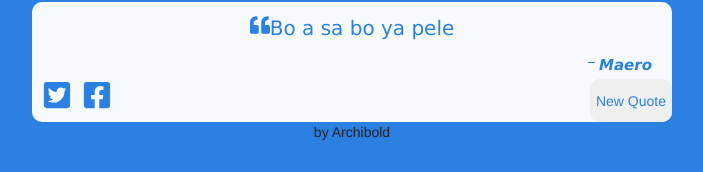
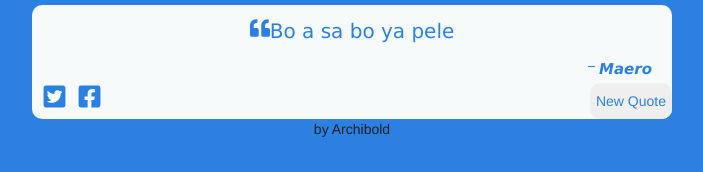
Before and after one commit to ArchieOmatla/randq, a React (Create React App) app: page / in a window 1280 px wide. Shown: the part 328-500 px from the top of the page, without its empty margins (288-991 px from the left). Built offline with nearby package versions, Linux system fonts and the light colour scheme.

Commit message:
quote update

```diff
--- a/src/App.js
+++ b/src/App.js
@@ -5,16 +5,20 @@ import { FaQuoteLeft, FaTwitterSquare, FaFacebookSquare } from "react-icons/fa";
 import { BsDash } from "react-icons/bs";
 
 const QUOTES = [
-  { quote: "Stop crying", author: "Archibold" },
+  { quote: "The door is closed not locked", author: "Hili" },
   {
     quote:
       "Imagine being impressed by a bottle of hennessey with no hennessey inside",
     author: "Maero",
   },
-  { quote: "Cry later when I am not around", author: "Mr.Thula" },
+  { quote: "Peba ga e bape le manoko", author: "Hili" },
   { quote: "Seriously stop crying", author: "Omatla" },
   { quote: "I am not a shoulder to cry on", author: "Sir Archibold" },
-  { quote: "Should I call your mum", author: "Mr. Archibold" },
+  {
+    quote:
+      "Other people are shooting for the stars and you are busy trying to figure out if humans can even fly",
+    author: "O.G",
+  },
   {
     quote:
       "I would rather be disappointed time and again than to live a life where I don't trust anyone",
--- a/src/index.css
+++ b/src/index.css
@@ -56,7 +56,7 @@ button {
 }
 #tweet-quote,
 #facebook {
-  font-size: 3rem;
+  font-size: 2.5rem;
   text-align: left;
   margin-left: 1rem;
   float: left;
```
